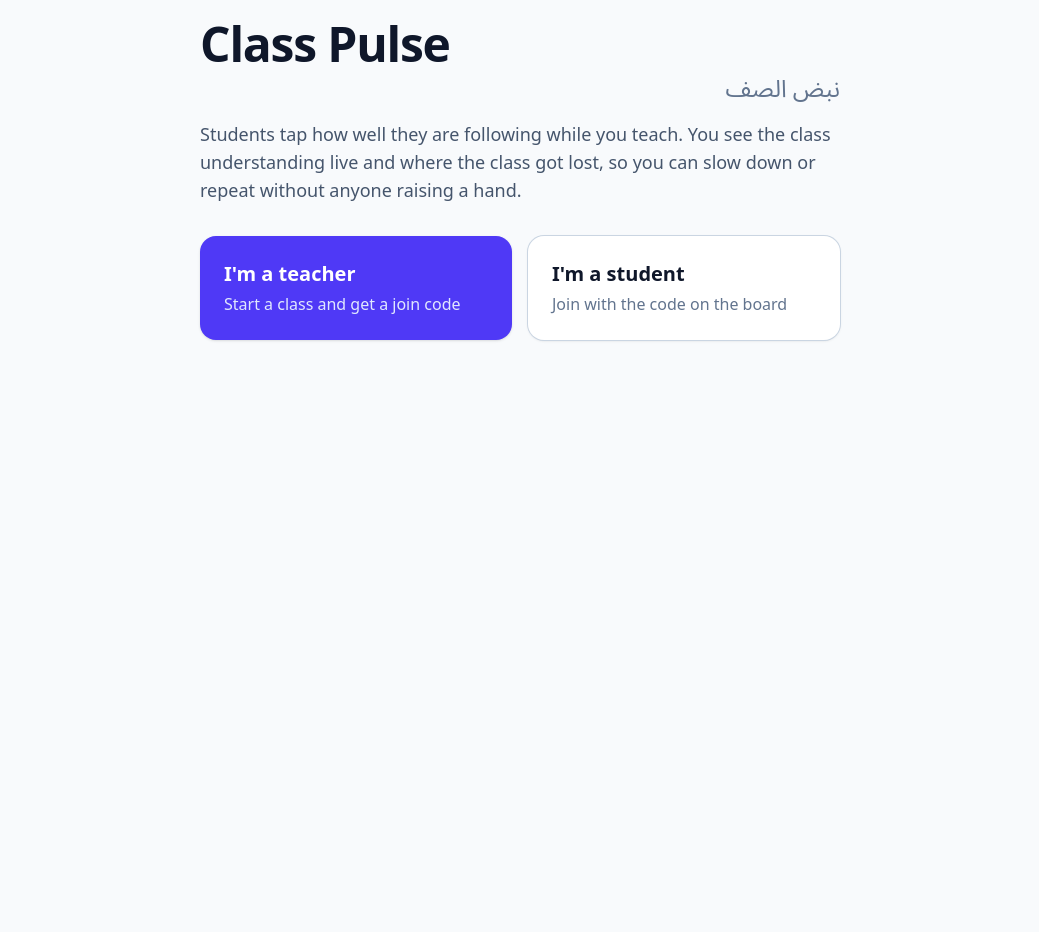
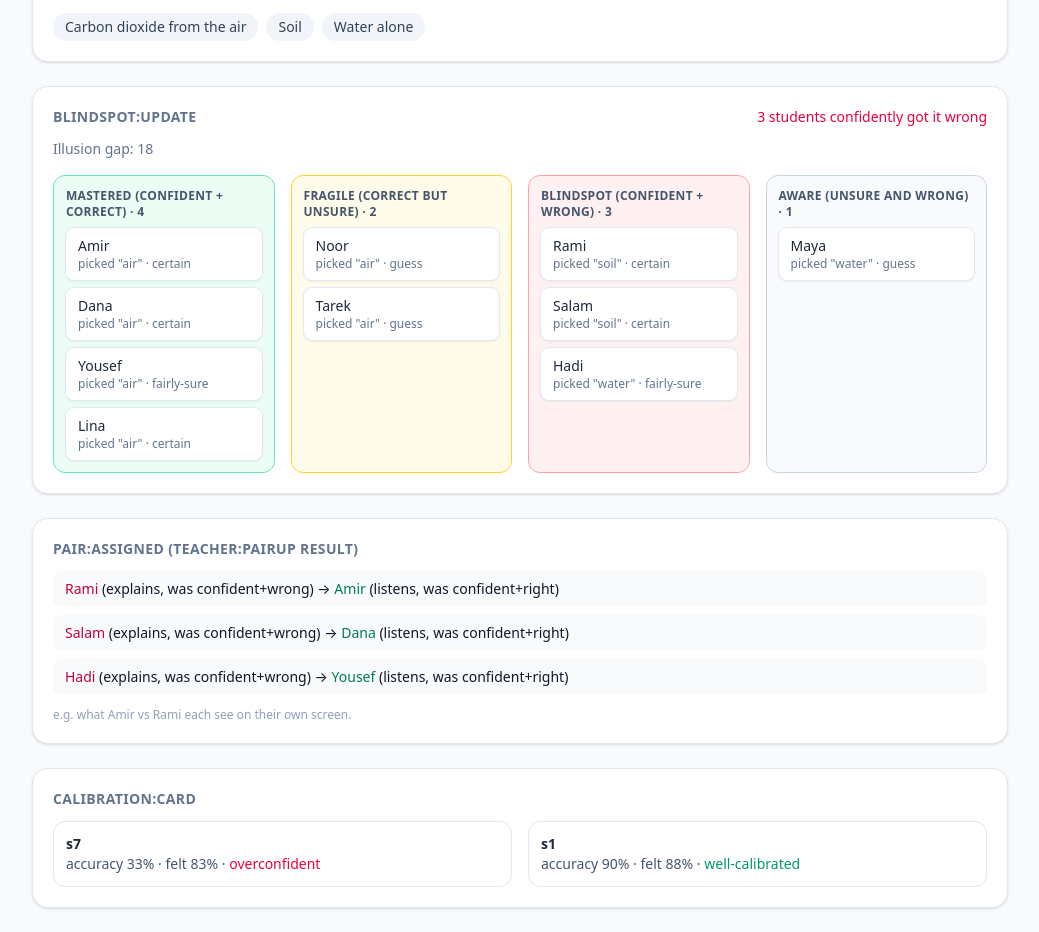
Before and after one commit to Shin0Impact/class-pulse, a React (Vite) app in the folder client/: page /demo/blindspot in a window 1280 px wide. Before the commit this address led to /. Shown: the part 220-1152 px from the top of the page, without its empty margins (120-1159 px from the left). Before the commit the page ends 800 px from the top, so only its background shows below. Built offline with nearby package versions, Linux system fonts and the light colour scheme; no server answers.

Commit message:
blind spot demo

```diff
--- a/client/src/App.tsx
+++ b/client/src/App.tsx
@@ -4,6 +4,7 @@ import CreateSession from './pages/teacher/CreateSession.tsx';
 import Dashboard from './pages/teacher/Dashboard.tsx';
 import Join from './pages/student/Join.tsx';
 import Play from './pages/student/Play.tsx';
+import BlindspotDemo from './pages/BlindspotDemo.tsx';
 
 export default function App() {
   return (
@@ -13,6 +14,7 @@ export default function App() {
       <Route path="/teacher/:code" element={<Dashboard />} />
       <Route path="/join" element={<Join />} />
       <Route path="/play/:code" element={<Play />} />
+      <Route path="/demo/blindspot" element={<BlindspotDemo />} />
       <Route path="*" element={<Navigate to="/" replace />} />
     </Routes>
   );
--- /dev/null
+++ b/client/src/pages/BlindspotDemo.tsx
@@ -0,0 +1,103 @@
+// Throwaway demo page: renders every Blindspot mock payload so the team can SEE the shape of the
+// data before the real UI (Ramez's QuadrantChart/BlindspotHeadline, Salam's AnswerScreen) exists.
+// Delete this file once the real screens land -- it's scaffolding, not a deliverable.
+import Card from '../components/ui/Card.tsx';
+import {
+  mockQuestionStarted,
+  mockBlindspotUpdate,
+  mockTeacherPairUpAck,
+  mockPairAssignedExplainer,
+  mockPairAssignedListener,
+  mockCalibrationCardOverconfident,
+  mockCalibrationCardWellCalibrated,
+} from '../mocks/index.ts';
+import type { QuadrantStudent } from '@shared/types.ts';
+
+const QUADRANT_STYLE: Record<string, { label: string; color: string }> = {
+  mastered: { label: 'Mastered (confident + correct)', color: 'border-emerald-300 bg-emerald-50' },
+  fragile: { label: 'Fragile (correct but unsure)', color: 'border-amber-300 bg-amber-50' },
+  blindspot: { label: 'Blindspot (confident + WRONG)', color: 'border-rose-300 bg-rose-50' },
+  aware: { label: 'Aware (unsure and wrong)', color: 'border-slate-300 bg-slate-50' },
+};
+
+function StudentChip({ s }: { s: QuadrantStudent }) {
+  return (
+    <div className="rounded-lg bg-white px-3 py-2 text-sm shadow-sm ring-1 ring-slate-200">
+      <div className="font-medium text-slate-800">{s.name}</div>
+      <div className="text-xs text-slate-500">picked "{s.optionId}" · {s.confidence}</div>
+    </div>
+  );
+}
+
+export default function BlindspotDemo() {
+  return (
+    <div className="mx-auto max-w-5xl space-y-6 p-6">
+      <h1 className="text-2xl font-bold text-slate-900">Blindspot -- mock data demo</h1>
+      <p className="text-sm text-slate-500">
+        This page is scaffolding only: it just renders <code>client/src/mocks</code> so you can see the
+        shapes on screen. Nothing here talks to the server yet (that's X4, not built).
+      </p>
+
+      <Card title="The launched question">
+        <p className="mb-3 font-medium">{mockQuestionStarted.prompt}</p>
+        <ul className="flex flex-wrap gap-2">
+          {mockQuestionStarted.options.map((o) => (
+            <li key={o.id} className="rounded-full bg-slate-100 px-3 py-1 text-sm text-slate-700">{o.text}</li>
+          ))}
+        </ul>
+      </Card>
+
+      <Card
+        title="blindspot:update"
+        right={<span className="text-sm font-medium text-rose-600">{mockBlindspotUpdate.headline}</span>}
+      >
+        <div className="mb-4 text-sm text-slate-500">Illusion gap: {mockBlindspotUpdate.illusionGap ?? '—'}</div>
+        <div className="grid grid-cols-1 gap-4 sm:grid-cols-2 lg:grid-cols-4">
+          {(Object.keys(mockBlindspotUpdate.groups) as (keyof typeof mockBlindspotUpdate.groups)[]).map((key) => (
+            <div key={key} className={`rounded-xl border p-3 ${QUADRANT_STYLE[key].color}`}>
+              <div className="mb-2 text-xs font-semibold uppercase tracking-wide text-slate-600">
+                {QUADRANT_STYLE[key].label} · {mockBlindspotUpdate.counts[key]}
+              </div>
+              <div className="space-y-2">
+                {mockBlindspotUpdate.groups[key].map((s) => <StudentChip key={s.id} s={s} />)}
+                {mockBlindspotUpdate.groups[key].length === 0 && (
+                  <div className="text-xs text-slate-400">nobody yet</div>
+                )}
+              </div>
+            </div>
+          ))}
+        </div>
+      </Card>
+
+      <Card title="pair:assigned (teacher:pairUp result)">
+        <ul className="space-y-2">
+          {mockTeacherPairUpAck.pairs.map((p) => (
+            <li key={p.pairId} className="rounded-lg bg-slate-50 px-3 py-2 text-sm">
+              <span className="font-medium text-rose-700">{p.explainer.name}</span> (explains, was confident+wrong) &rarr;{' '}
+              <span className="font-medium text-emerald-700">{p.listener.name}</span> (listens, was confident+right)
+            </li>
+          ))}
+        </ul>
+        <p className="mt-3 text-xs text-slate-400">
+          e.g. what {mockPairAssignedExplainer.partner.name} vs {mockPairAssignedListener.partner.name} each see on their own screen.
+        </p>
+      </Card>
+
+      <Card title="calibration:card">
+        <div className="grid grid-cols-1 gap-4 sm:grid-cols-2">
+          {[mockCalibrationCardOverconfident, mockCalibrationCardWellCalibrated].map((c) => (
+            <div key={c.studentId} className="rounded-xl border border-slate-200 p-3">
+              <div className="text-sm font-semibold text-slate-800">{c.studentId}</div>
+              <div className="text-sm text-slate-600">
+                accuracy {c.accuracy}% · felt {c.avgConfidence}% ·{' '}
+                <span className={c.calibration === 'overconfident' ? 'text-rose-600' : 'text-emerald-600'}>
+                  {c.calibration}
+                </span>
+              </div>
+            </div>
+          ))}
+        </div>
+      </Card>
+    </div>
+  );
+}
```
